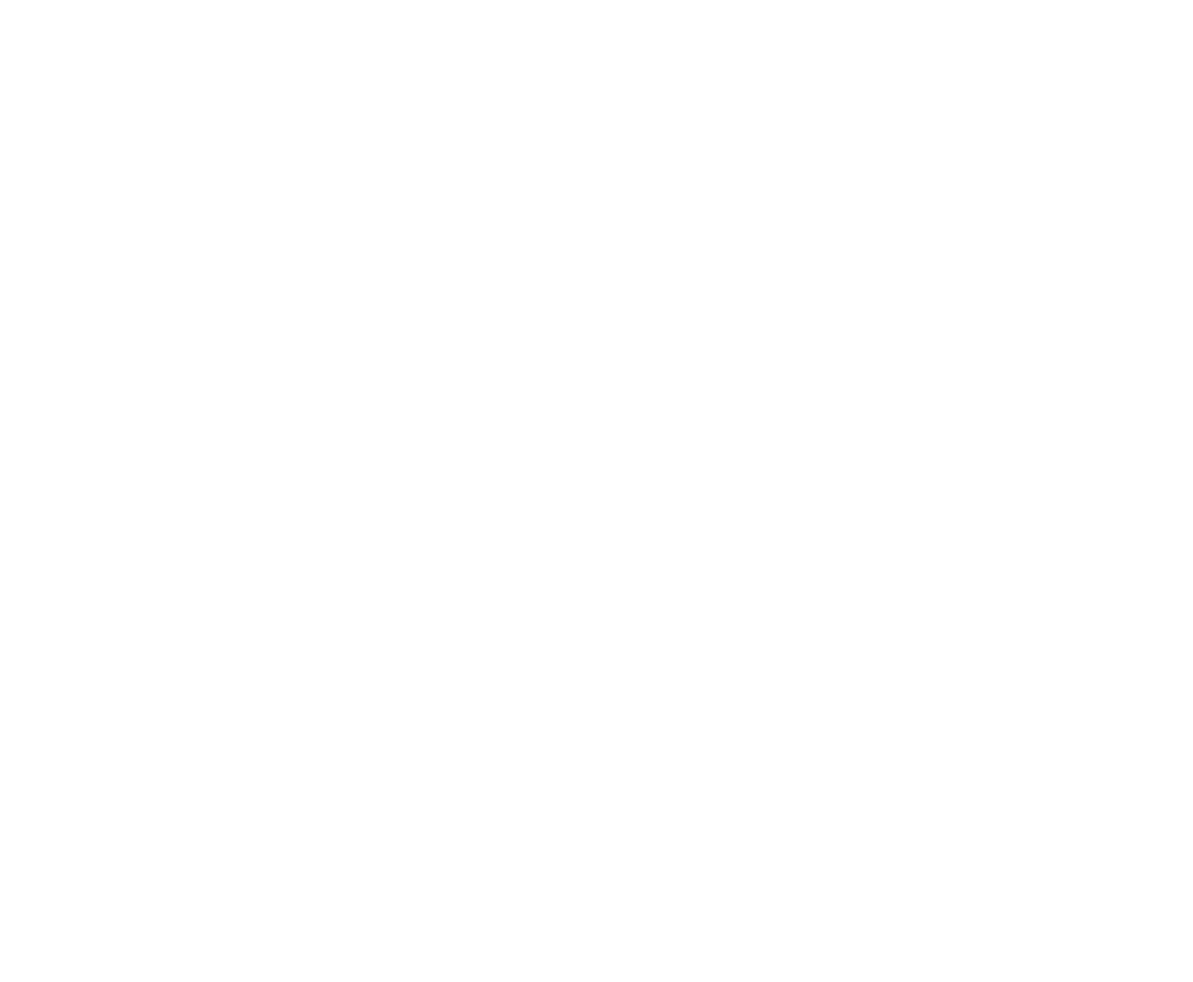
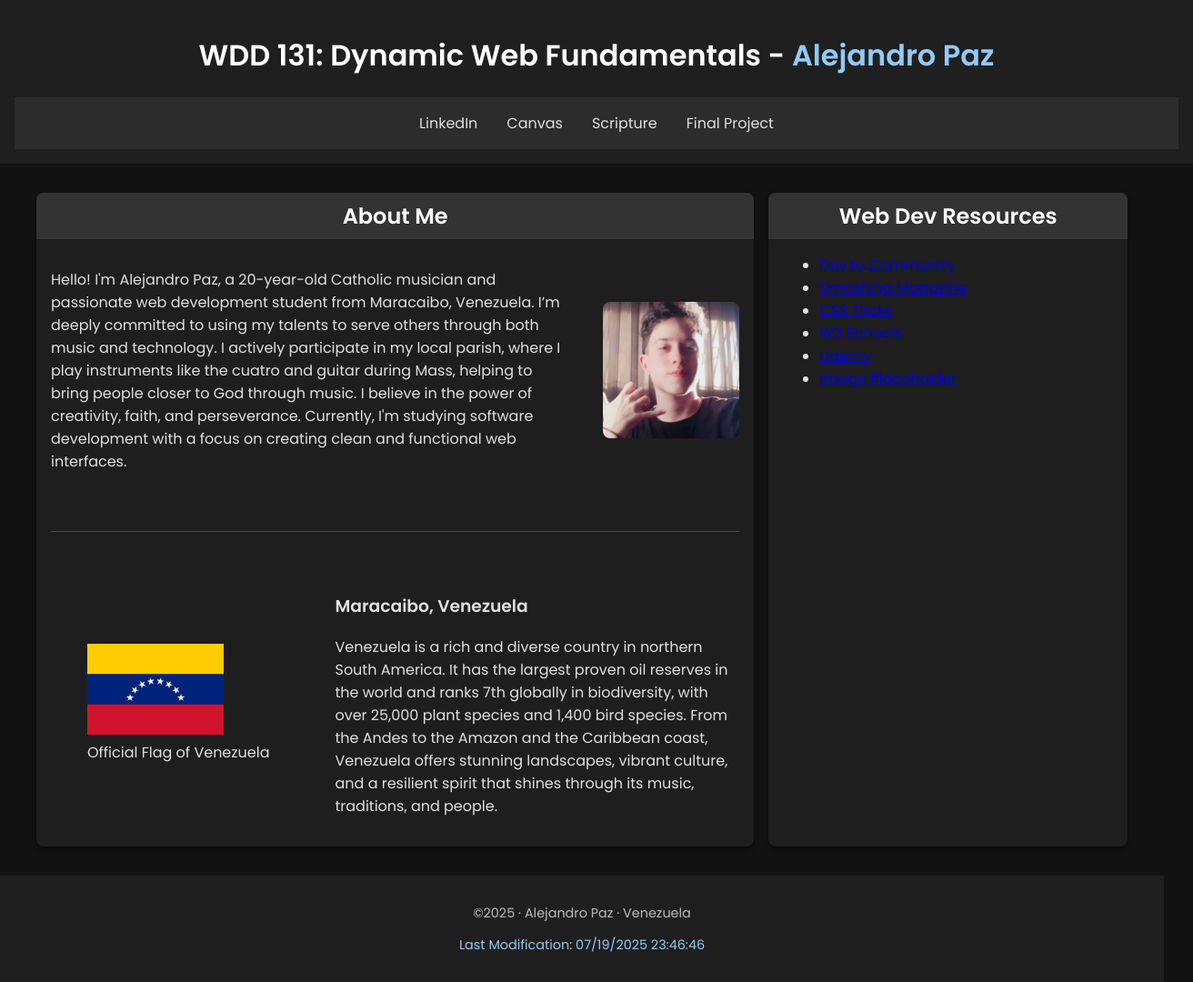
Before and after one commit to JustABoot/wdd131, a plain HTML site: page index.html in a window 1280 px wide. Shown: the whole page at 91% size, 1312 px wide, since content can reach past the window. Before the commit the page ends 800 px from the top, so only its background shows below. Drawn offline with Linux system fonts and the light colour scheme.

Commit message:
Finished the activity

```diff
--- a/index.html
+++ b/index.html
@@ -1,11 +1,74 @@
 <!DOCTYPE html>
-<html lang="en">
+<html lang="en-US">
 <head>
-    <meta charset="UTF-8">
-    <meta name="viewport" content="width=device-width, initial-scale=1.0">
-    <title>Document</title>
+  <meta charset="UTF-8">
+  <meta name="viewport" content="width=device-width, initial-scale=1.0">
+  <meta name="description" content="WDD 131 – Dynamic Web Fundamentals | Alejandro Paz | Web Development Page with personal and educational content.">
+  <meta name="author" content="Alejandro Paz">
+  <title>WDD 131 – Dynamic Web Fundamentals – Alejandro Paz</title>
+  <link href="https://fonts.googleapis.com/css2?family=Poppins:wght@300;400;600&display=swap" rel="stylesheet">
+  <link rel="stylesheet" href="styles/base.css">
+  <script src="scripts/getdates.js" defer></script>
 </head>
 <body>
+  <header>
+    <h1>WDD 131: Dynamic Web Fundamentals - <span class="highlight">Alejandro Paz</span></h1>
+    <nav>
+      <a href="https://www.linkedin.com/in/alejandro-paz-a4408a338/">LinkedIn</a>
+      <a href="https://byupw.instructure.com/">Canvas</a>
+      <a href="https://www.churchofjesuschrist.org/study/scriptures/nt/rom/5?lang=eng&id=p3-p4#p3">Scripture</a>
+      <a href="#">Final Project</a>
+    </nav>
+  </header>
 
+  <main>
+    <section class="card">
+      <h2>About Me</h2>
+      <div class="card-content">
+
+        <!-- Parte superior: Descripción + Foto de perfil -->
+        <div class="top-section">
+          <div class="description">
+           <p>
+           Hello! I'm Alejandro Paz, a 20-year-old Catholic musician and passionate web development student from Maracaibo, Venezuela. I’m deeply committed to using my talents to serve others through both music and technology. I actively participate in my local parish, where I play instruments like the cuatro and guitar during Mass, helping to bring people closer to God through music. I believe in the power of creativity, faith, and perseverance. Currently, I'm studying software development with a focus on creating clean and functional web interfaces.
+           </p>
+          </div>
+          <img src="images/profile.jpg" alt="Alejandro's Photo" class="profile-pic">
+        </div>
+
+        <!-- Línea divisora -->
+        <hr class="divider">
+
+        <!-- Parte inferior: Bandera + Texto de Maracaibo -->
+        <div class="bottom-section">
+          <figure class="flag">
+            <img src="images/venezuela-flag.jpg" alt="Flag of Venezuela" />
+            <figcaption>Official Flag of Venezuela</figcaption>
+          </figure>
+          <div class="maracaibo-text">
+            <h3>Maracaibo, Venezuela</h3>
+            <p>Venezuela is a rich and diverse country in northern South America. It has the largest proven oil reserves in the world and ranks 7th globally in biodiversity, with over 25,000 plant species and 1,400 bird species. From the Andes to the Amazon and the Caribbean coast, Venezuela offers stunning landscapes, vibrant culture, and a resilient spirit that shines through its music, traditions, and people.</p>
+          </div>
+        </div>
+      </div>
+    </section>
+
+    <section class="card">
+      <h2>Web Dev Resources</h2>
+      <ul>
+        <li><a href="https://dev.to">Dev.to Community</a></li>
+        <li><a href="https://smashingmagazine.com">Smashing Magazine</a></li>
+        <li><a href="https://css-tricks.com">CSS Tricks</a></li>
+        <li><a href="https://www.w3schools.com">W3 Schools</a></li>
+        <li><a href="https://www.udemy.com/">Udemy</a></li>
+        <li><a href="https://placeholder.com">Image Placeholder</a></li>
+      </ul>
+    </section>
+  </main>
+
+  <footer>
+    <p>©<span id="currentyear"></span> · Alejandro Paz · Venezuela</p>
+    <p id="lastModified"></p>
+  </footer>
 </body>
 </html>
--- /dev/null
+++ b/scripts/getdates.js
@@ -0,0 +1,2 @@
+document.getElementById("currentyear").textContent = new Date().getFullYear();
+document.getElementById("lastModified").textContent = "Last Modification: " + document.lastModified;
--- /dev/null
+++ b/styles/base.css
@@ -0,0 +1,133 @@
+/* Fuente general */
+body {
+  font-family: 'Poppins', sans-serif;
+  margin: 0;
+  background-color: #121212;
+  color: #e0e0e0;
+}
+
+/* Header con ancho completo */
+header {
+  width: 100%;
+  background-color: #1f1f1f;
+  color: #ffffff;
+  padding: 1rem;
+  text-align: center;
+}
+
+.highlight {
+  color: #90caf9;
+}
+
+/* Navegación */
+nav {
+  background-color: #2c2c2c;
+  display: flex;
+  justify-content: center;
+  flex-wrap: wrap;
+  gap: 1rem;
+  padding: 0.5rem;
+}
+
+nav a {
+  color: #e0e0e0;
+  text-decoration: none;
+  padding: 0.5rem;
+  transition: background 0.3s;
+}
+
+nav a:hover {
+  background-color: #444;
+  border-radius: 4px;
+}
+
+/* Layout del contenido principal */
+main {
+  display: grid;
+  grid-template-columns: 2fr 1fr;
+  gap: 1rem;
+  max-width: 1200px;
+  margin: auto;
+  padding: 2rem 1rem;
+}
+
+/* Estilo general de las tarjetas */
+.card {
+  background-color: #1e1e1e;
+  border-radius: 8px;
+  padding: 1rem;
+  box-shadow: 0 2px 5px rgba(0, 0, 0, 0.5);
+}
+
+.card h2 {
+  background-color: #333;
+  color: #ffffff;
+  padding: 0.5rem;
+  margin: -1rem -1rem 1rem -1rem;
+  border-radius: 8px 8px 0 0;
+  text-align: center;
+}
+
+/* Contenedor de contenido de tarjeta */
+.card-content {
+  display: flex;
+  flex-direction: column;
+  gap: 2rem;
+}
+
+/* Parte superior: descripción + foto */
+.top-section {
+  display: flex;
+  align-items: center;
+  justify-content: space-between;
+  gap: 2rem;
+}
+
+/* Ajuste para que el texto tenga espacio */
+.description {
+  flex: 1;
+}
+
+/* Imagen del perfil */
+.profile-pic {
+  max-width: 150px;
+  border-radius: 8px;
+}
+
+/* Línea divisora (separación entre descripción y Maracaibo) */
+.divider {
+  border: none;
+  border-top: 1px solid #444;
+  margin: 1rem 0;
+}
+
+/* Parte inferior: bandera + texto */
+.bottom-section {
+  display: flex;
+  align-items: center;
+  gap: 2rem;
+  flex-wrap: wrap;
+}
+
+/* Imagen de la bandera más grande */
+.flag img {
+  max-width: 150px;
+}
+
+/* Texto de Maracaibo a la derecha */
+.maracaibo-text {
+  flex: 1;
+}
+
+/* Footer oscuro */
+footer {
+  background-color: #1f1f1f;
+  color: #bbbbbb;
+  text-align: center;
+  padding: 1rem;
+  font-size: 0.9rem;
+}
+
+footer p:last-child {
+  color: #90caf9;
+}
```
Also changed, not shown: images/profile.jpg (added), images/venezuela-flag.jpg (added).
